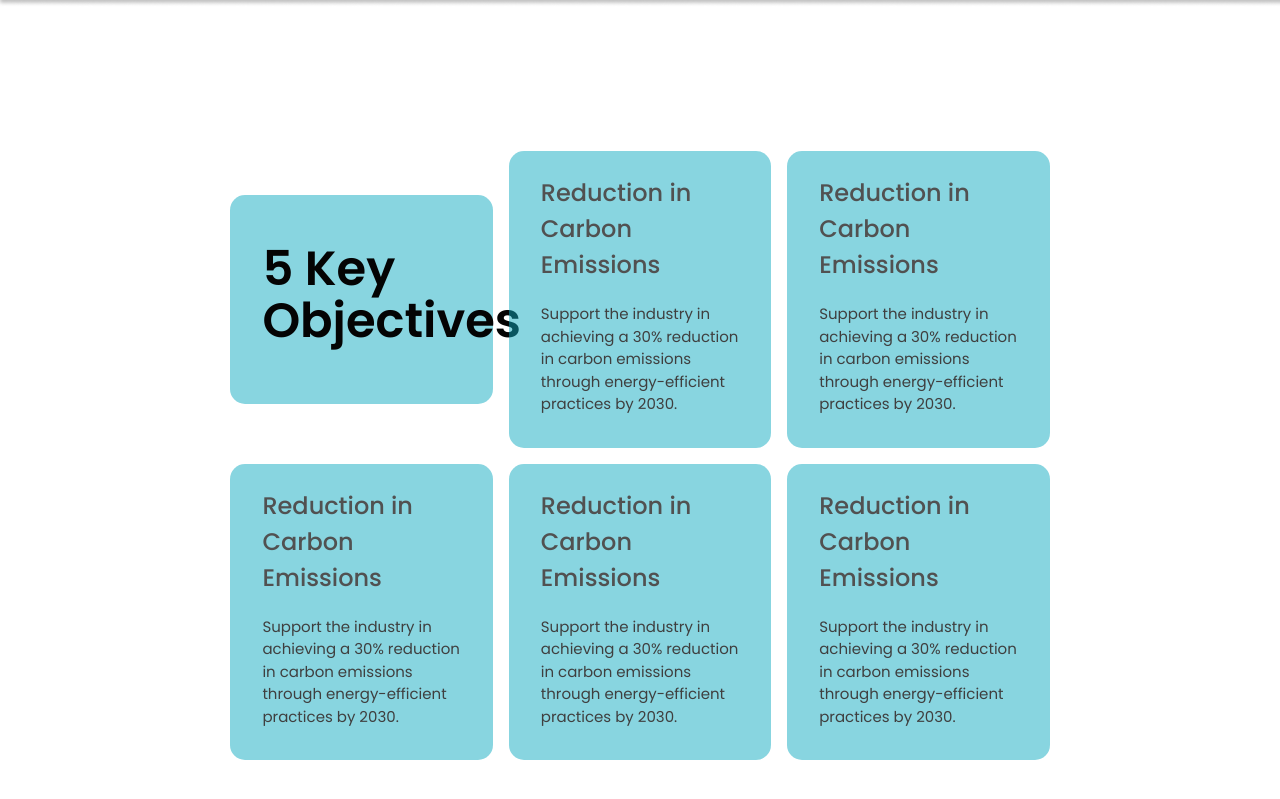
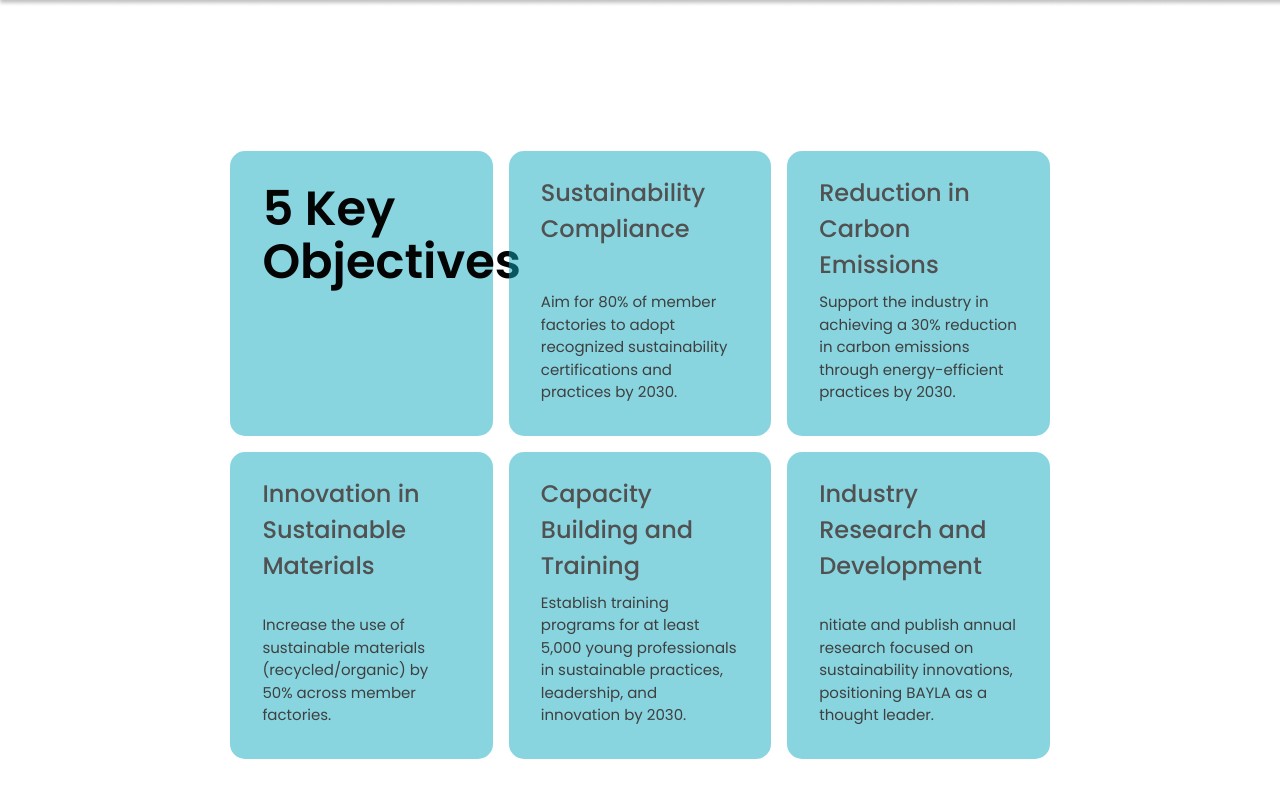
Before and after one commit to ItsDaFaz/niaz-design, a React (Vite) app: page / in a window 1280 px wide. Shown: the part 882-1681 px from the top of the page. Built offline with nearby package versions, Linux system fonts and the light colour scheme.

Commit message:
Updated objective text; todo: fix formatting

```diff
--- a/src/components/ObjectiveGrid/ObjectiveGrid.tsx
+++ b/src/components/ObjectiveGrid/ObjectiveGrid.tsx
@@ -1,4 +1,37 @@
 function ObjectiveGrid() {
+
+  interface Objective{
+    title:string,
+    description:string
+  }
+  const objectives:Objective[]=[
+    {
+      title:"Sustainability Compliance",
+      description:"Aim for 80% of member factories to adopt recognized sustainability certifications and practices by 2030."
+    },
+    {
+      title:"Reduction in Carbon Emissions",
+      description:"Support the industry in achieving a 30% reduction in carbon emissions through energy-efficient practices by 2030."
+    },
+
+    {
+      title:"Innovation in Sustainable Materials",
+      description:"Increase the use of sustainable materials (recycled/organic) by 50% across member factories."
+    },
+
+    {
+      title:"Capacity Building and Training",
+      description:"Establish training programs for at least 5,000 young professionals in sustainable practices, leadership, and innovation by 2030."
+    },
+
+    {
+      title:"Industry Research and Development",
+      description:"nitiate and publish annual research focused on sustainability innovations, positioning BAYLA as a thought leader."
+    },
+
+
+  ]
+
   return (
     <div
       style={{
@@ -13,11 +46,14 @@ function ObjectiveGrid() {
       }}
     >
       <div
-
         style={{
         background: "#0DA9C17D",
         padding: "1rem",
         borderRadius: "15px",
+        display: "flex",
+        flexDirection: "column",
+        justifyContent: "space-between",
+        height: "100%",
         }}
       >
         <h1
@@ -26,24 +62,26 @@ function ObjectiveGrid() {
           textAlign: "left",
           marginLeft: "1rem",
           marginRight: "1rem",
-              paddingTop: "4vh",
-              paddingBottom: "5vh",
+          paddingTop: "2vh",
+          paddingBottom: "2vh",
           fontWeight: 600,
           fontSize:"48px"
         }}
         >
         5 Key Objectives
         </h1>
-
-
       </div>
-      {[1, 2, 3, 4, 5].map((n) => (
+      {objectives.map((n, index) => (
       <div
-          key={n}
+        key={index}
         style={{
         background: "#0DA9C17D",
         padding: "1rem",
         borderRadius: "15px",
+        display: "flex",
+        flexDirection: "column",
+        justifyContent: "space-between",
+        height: "100%",
         }}
       >
         <h3
@@ -53,12 +91,12 @@ function ObjectiveGrid() {
           marginLeft: "1rem",
           marginRight: "1rem",
           paddingTop: "1vh",
-              paddingBottom: "2.5vh",
+          paddingBottom: "1vh",
           fontWeight: 500,
           fontSize:"24px"
         }}
         >
-            Reduction in Carbon Emissions
+        {n.title}
         </h3>
 
         <p
@@ -72,8 +110,7 @@ function ObjectiveGrid() {
           paddingBottom: "2vh",
         }}
         >
-            Support the industry in achieving a 30% reduction in carbon
-            emissions through energy-efficient practices by 2030.
+        {n.description}
         </p>
       </div>
       ))}
```
Lines whose indentation alone changed are shown as unchanged.
